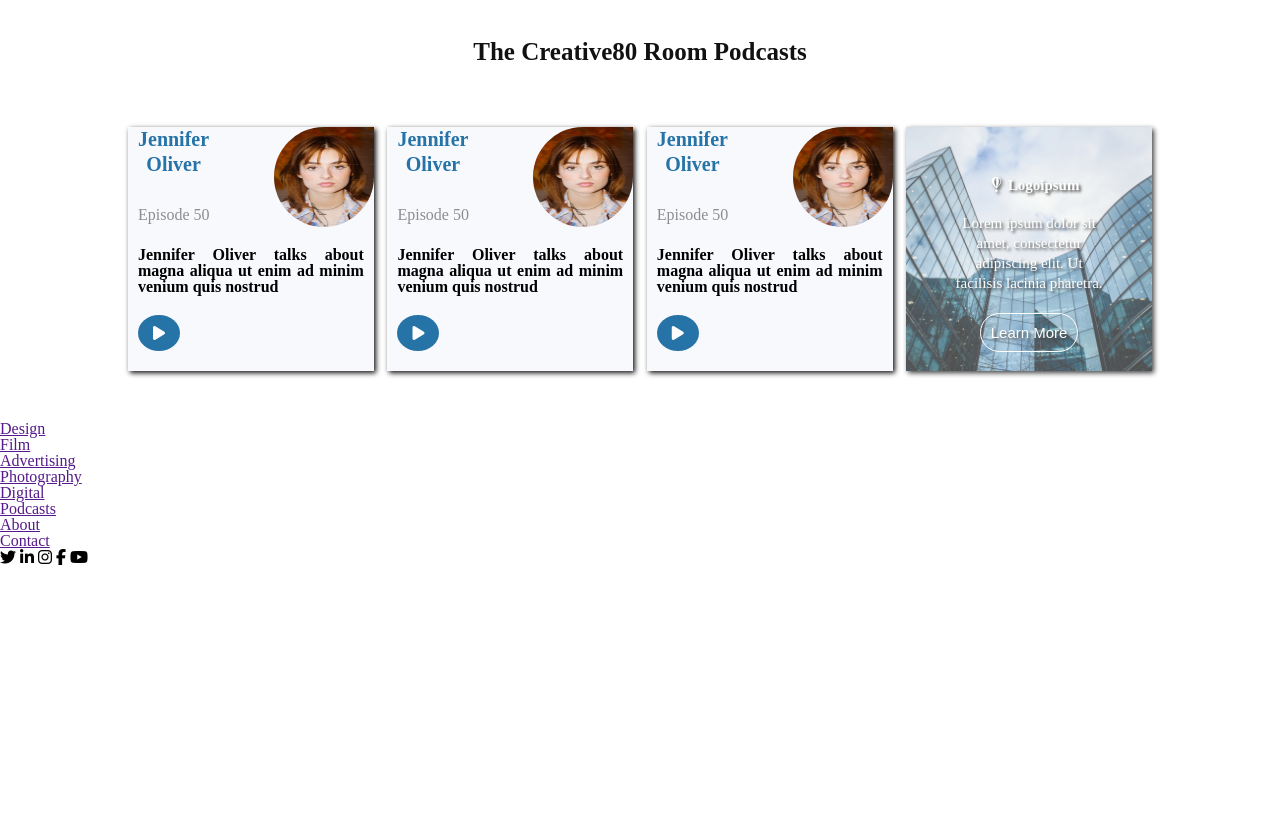
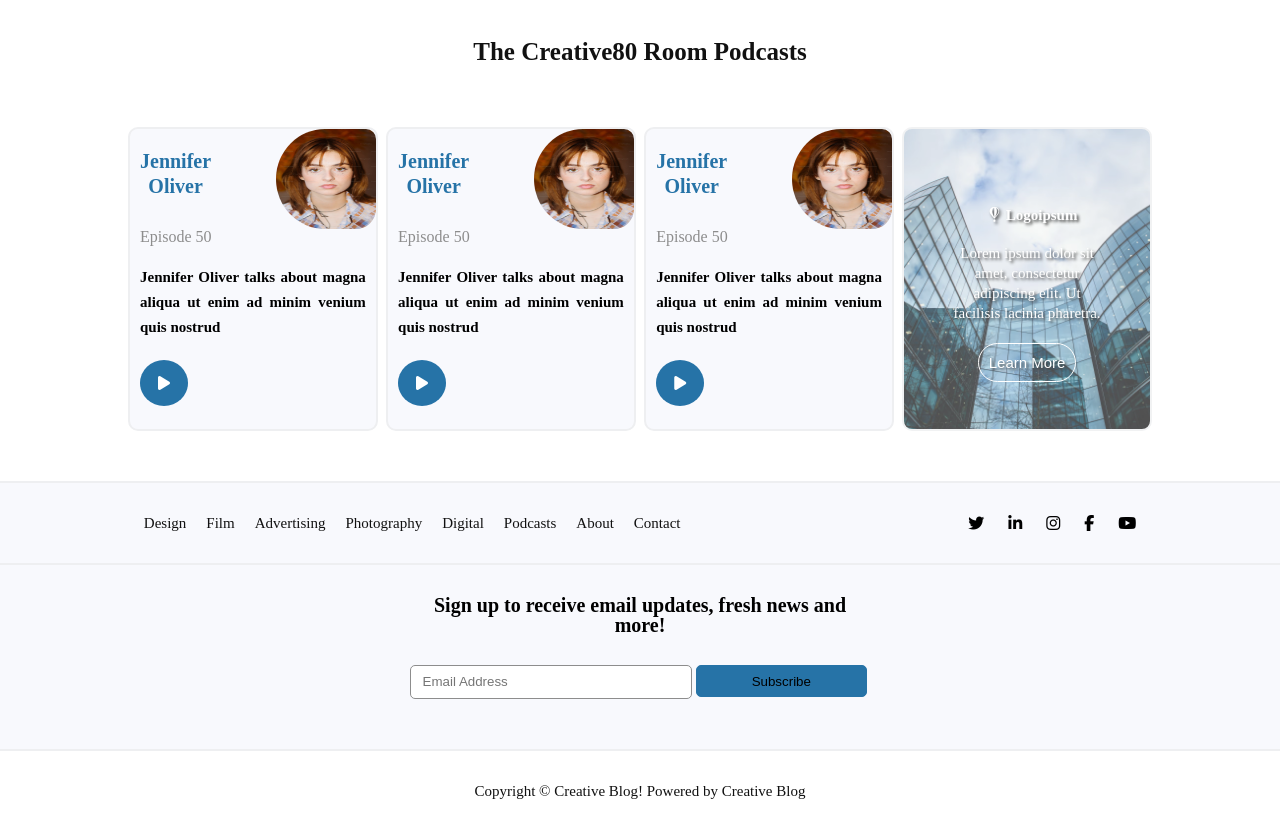
Before and after one commit to Hammad8444/portfolio, a plain HTML site: page blog.html in a window 1280 px wide. Shown: the part 1900-2731 px from the top of the page. Before the commit the page ends 2466 px from the top, so only its background shows below. Drawn offline with Linux system fonts and the light colour scheme.

Commit message:
Portfolio Completed

```diff
--- a/blog.html
+++ b/blog.html
@@ -175,6 +175,19 @@
                 <i class="fa-brands fa-youtube"></i>
             </div>
        </div>
+
+       <div class="footer-middle">
+        <h2>Sign up to receive email updates, fresh news and more!</h2>
+        <div>
+            <input type="text" placeholder="Email Address">
+            <button>Subscribe</button>
+        </div>
+
+
+       </div>
+       <div class="footer-bottom">
+        <p>Copyright &#169 Creative Blog! Powered by Creative Blog</p>
+       </div>
     </footer>
 </body>
 </html>
--- a/blogstyle.css
+++ b/blogstyle.css
@@ -92,6 +92,7 @@ nav button {
     padding: 10px 30px;
     background-color: #2673a7;
     border: 1px solid #2673a7;
+    border-radius: 5px;
     color: #fff;
     margin-top: 20px;
 }
@@ -172,6 +173,7 @@ nav button {
     line-height: 30px;
     width: 300px;
     border: 1px solid #8d8d8d;
+    border-radius: 5px;
 }
 .greybg-low div input::placeholder {
 
@@ -184,6 +186,7 @@ nav button {
     background-color: #2673a7;
     color: #fff;
     border: 1px solid #2673a7;
+    border-radius: 5px;
     padding: 2px 0;
 }
 
@@ -198,7 +201,6 @@ nav button {
 .categories-top {
     width: 60%;
     position: relative;
-    top: 20%;
     left: 20%;
     right: 20%;
     background-color: #fff;
@@ -242,7 +244,6 @@ nav button {
 
 .categories-middle {
     position: relative;
-    top: 50%;
     width: 80%;
     left: 10%;
     right: 10%;
@@ -272,6 +273,7 @@ nav button {
     background-size: cover;
     width: 100%;
     height: 300px;
+    border-radius: 10px;
 
 }
 
@@ -283,6 +285,7 @@ nav button {
     background-size: cover;
     width: 100%;
     height: 300px;
+    border-radius: 10px;
 }
 
 .cm-pics .picphotography {
@@ -293,6 +296,7 @@ nav button {
     background-size: cover;
     width: 100px;
     height: 300px;
+    border-radius: 10px;
 }
 
 .cm-pics .picfilm {
@@ -303,6 +307,7 @@ nav button {
     background-size: cover;
     width: 100px;
     height: 300px;
+    border-radius: 10px;
 }
 
 .cm-pics div h4 {
@@ -322,6 +327,7 @@ nav button {
     padding: 10px 20px;
     background-color: #2673a7;
     border: 1px solid #2673a7;
+    border-radius: 5px;
 
 }
 
@@ -352,10 +358,12 @@ nav button {
 .Podcasts .tdiv {
     flex-basis: 24%;
     width: 100%;
+    height: 300px;
     background-color: #f8f9fd;
-    box-shadow: 2px 2px 5px #111;
+    border: 2px solid #eeeff1;
     margin-top: 50px;
     margin-bottom: 50px;
+    border-radius: 10px;
 }
 .fpod {
     display: flex;
@@ -369,6 +377,7 @@ nav button {
     line-height: 25px;
     width: fit-content;
     margin-left: 10px;
+    margin-top: 20px;
 }
 
 .Podcasts div h5 {
@@ -382,18 +391,20 @@ nav button {
     width: 100px;
     height: 100px;
     border-left: 1px solid transparent;
-    border-radius: 50% 0 50% 50%;
+    border-radius: 50px 10px 20px 50px;
 }
 
 .Podcasts div p {
     margin: 20px 10px 0;
     text-align: justify;
     font-weight: 600;
+    font-size: 15px;
+    line-height: 25px;
 }
 
 .Podcasts div i {
     margin: 20px 10px 20px;
-    padding: 10px 15px;
+    padding: 15px 18px;
     background-color: #2673a7;
     color: #fff;
     border-radius: 50%;
@@ -405,11 +416,12 @@ nav button {
     background-position: center;
     background-size: cover;
     width: 100%;
-    height: 244px;
+    height: 300px;
     margin: 50px 0;
-    box-shadow: 2px 2px 5px #111;
+    border: 2px solid #eeeff1;
     display: table;
     opacity: 0.8;
+    border-radius: 10px;
 }
 
 .hdiv .pictext-building {
@@ -418,7 +430,7 @@ nav button {
 }
 
 .hdiv .pictext-building h5 {
-    color: rgb(255, 255, 255);
+    color: rgba(255, 255, 255, 1.0);
     font-size: 15px;
     font-weight: 900;
     text-align: center;
@@ -436,7 +448,7 @@ nav button {
     width: 60%;
     text-align: center;
     margin: 0 auto;
-    color: rgb(255, 255, 255);
+    color: rgba(255, 255, 255, 1.0);
     line-height: 20px;
     font-weight: 100;
     text-shadow: 2px 2px 3px #111;
@@ -448,10 +460,108 @@ nav button {
     width: fit-content;
     display: block;
     margin: 20px auto 0;
-    color: rgb(255, 255, 255);
+    color: rgba(255, 255, 255, 1.0);
     text-shadow: 2px 2px 3px #111;
     background-color: transparent;
     border: 1px solid rgb(255, 255, 255);
     padding: 10px;
     border-radius: 30px;
 }
+
+
+footer {
+    background-color: #f8f9fd;
+}
+
+.footer-top {
+    display: flex;
+    flex-flow: row nowrap;
+    justify-content: space-around;
+    height: 80px;
+    border-top: 2px solid #eeeff1;
+    border-bottom: 2px solid #eeeff1;
+
+}
+
+.footer-top ul {
+
+}
+
+.footer-top ul li {
+    display: inline-block;
+    float: left;
+    list-style: none;
+    line-height: 80px;
+}
+.footer-top ul li a {
+    text-decoration: none;
+    color: #111;
+    font-size: 15px;
+    font-weight: 100;
+    margin: 0 10px;
+
+}
+
+
+.icons-footer {
+
+}
+
+.icons-footer i {
+    margin: 32px 10px;
+}
+
+.footer-middle {
+    width: 100%;
+    height: auto;
+    padding-bottom: 20px;
+    border-bottom: 2px solid #eeeff1;
+}
+
+.footer-middle h2 {
+    font-size: 20px;
+    font-weight: 900;
+    width: 35%;
+    margin: 30px auto 30px;
+    text-align: center;
+}
+
+.footer-middle div {
+    width: 36%;
+    margin: 0 auto;
+    margin-bottom: 30px;
+}
+
+.footer-middle div input {
+    width: 60%;
+    line-height: 30px;
+    border: 1px solid #8d8d8d;
+    border-radius: 5px;
+}
+.footer-middle div input::placeholder {
+    padding-left: 10px;
+}
+
+.footer-middle div button {
+    width: 37%;
+    height: 32px;
+    background-color: #2673a7;
+    border: 1px solid #2673a7;
+    border-radius: 5px;
+}
+
+.footer-bottom {
+    width: 100%;
+    height: 80px;
+    background-color: #fff;
+    display: table;
+}
+
+.footer-bottom p {
+    width: fit-content;
+    display: table-cell;
+    vertical-align: middle;
+    text-align: center;
+    font-size: 15px;
+    color: #111;
+}
```
